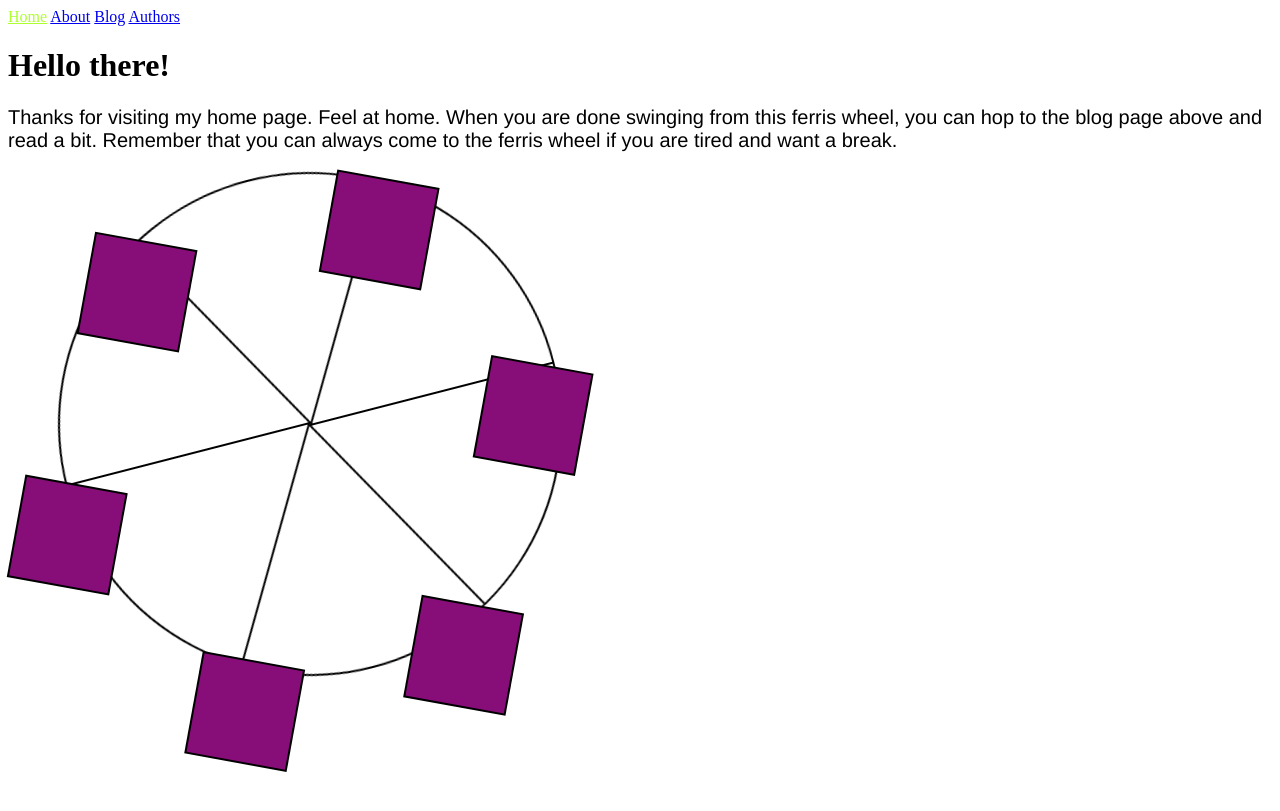
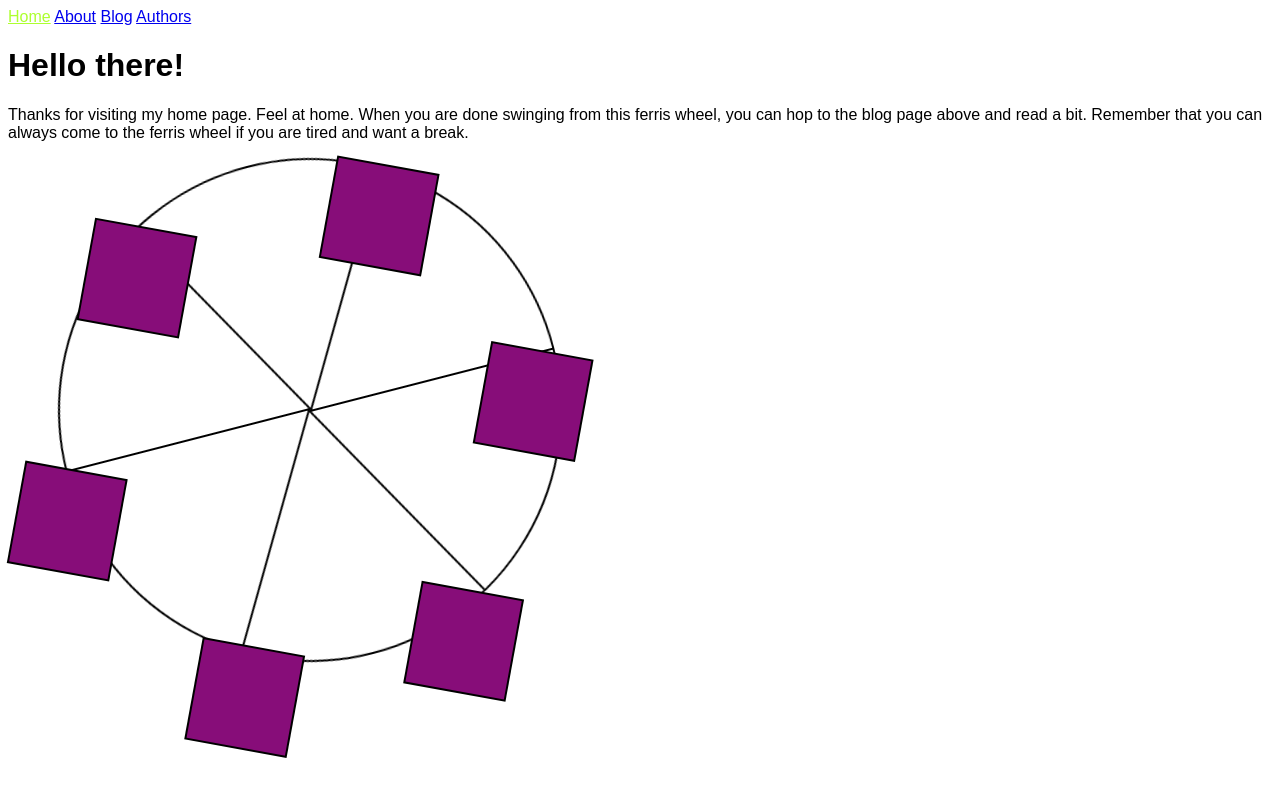
Before and after one commit to habasweiny/habasweiny.github.io, a Jekyll site: the page built from index.html, in a window 1280 px wide. Shown: the top 811 px of the page. Built offline with Jekyll 4.4.1, drawn with Linux system fonts in a browser that asks for light colours.

Commit message:
changed fonts

```diff
--- a/_sass/main.scss
+++ b/_sass/main.scss
@@ -1,9 +1,8 @@
 .current {
     color: greenyellow;
   }
-.paragraph {
-  font-family: 'Franklin Gothic Medium', 'Arial Narrow', Arial, sans-serif;
-  font-size: 20px;
+html {
+  font-family: Arial, Helvetica, sans-serif;
 }
 
 .hero {
@@ -130,18 +129,3 @@
     transform: rotate(-360deg);
   }
 }
-.container {
-  display: flex;
-  flex-wrap: wrap;
-  width: 980px;
-  margin: 0 auto;
-  margin-top: 40px;
-}
-
-@media only screen and (min-width: 720px) and (max-width: 900px) {
-  .container {
-    width: 100%;
-    padding-left: 23px;
-    flex-direction: column-reverse;
-  }
-}
```
